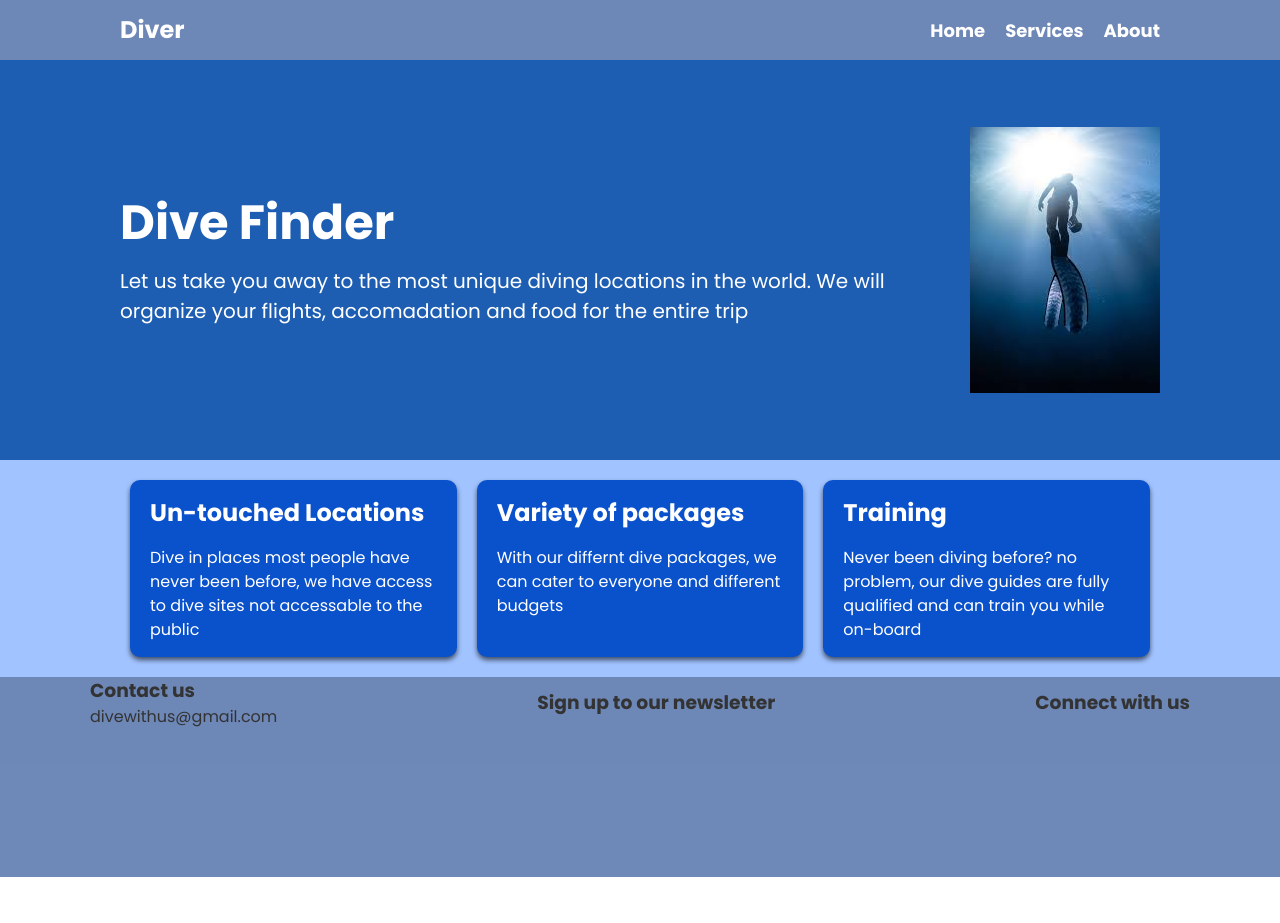
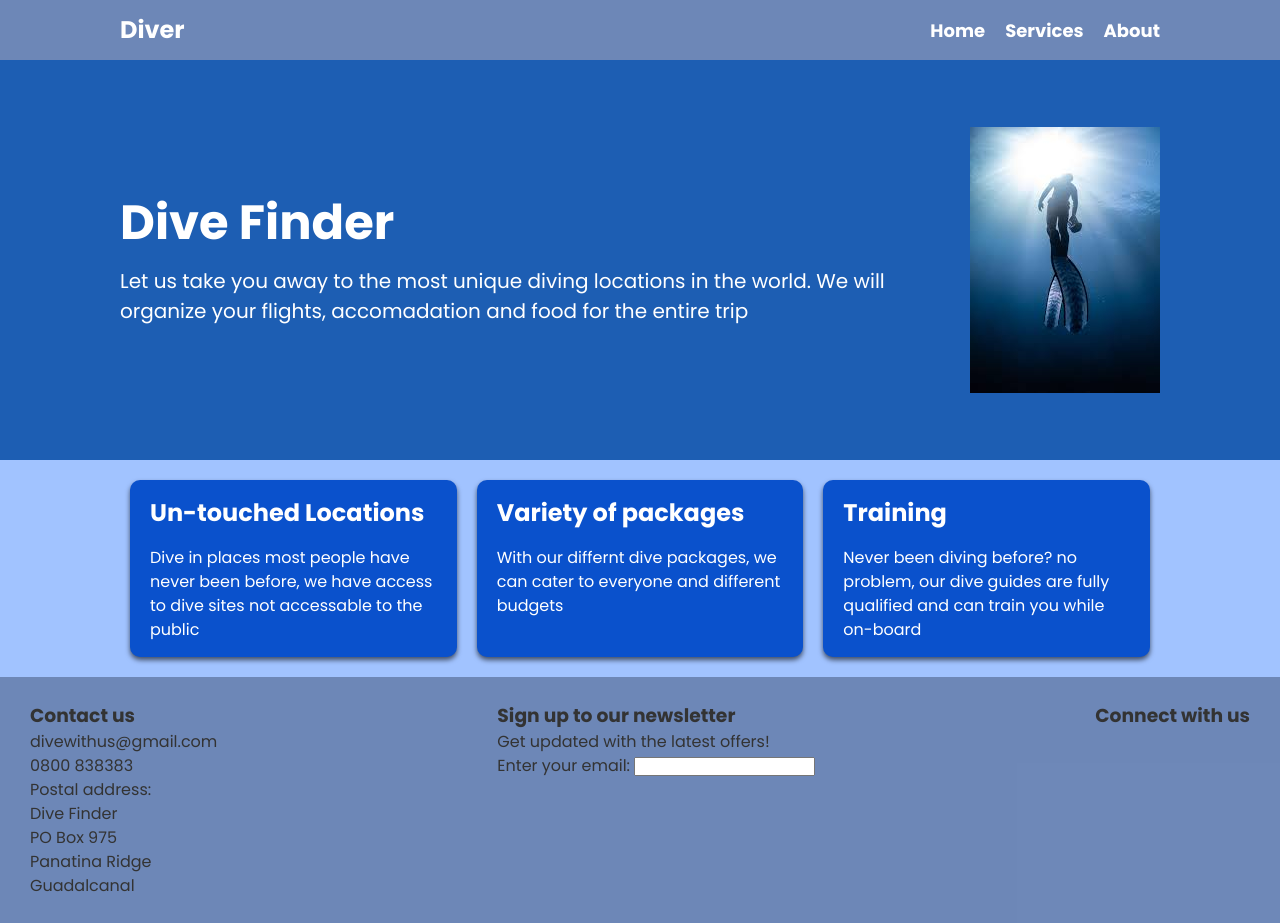
Before and after one commit to Euancc/Trial-react-build, a React (Vite) app in the folder Trial react build/: page / in a window 1280 px wide. Before the commit the page ends 877 px from the top, so only its background shows below. Built offline with nearby package versions, Linux system fonts and the light colour scheme.

Commit message:
footer continued

```diff
--- a/Trial react build/src/components/Footer.css
+++ b/Trial react build/src/components/Footer.css
@@ -3,11 +3,20 @@ footer {
   background: #3467;
 }
 
-.footer .foot-container {
+.foot-container {
   display: flex;
   justify-content: space-between;
-  align-items: center;
   height: 100%;
   margin: 0 auto;
-  padding: 0 90px;
+  padding: 10px 15px;
+  max-width: 1400px;
 }
+
+.foot-container > div {
+  padding: 15px;
+}
+
+.email-sect {
+  flex-direction: column;
+  align-items: center;
+}
--- a/Trial react build/src/components/Footer.jsx
+++ b/Trial react build/src/components/Footer.jsx
@@ -7,10 +7,24 @@ export default function Footer() {
       <div className="foot-container">
         <div>
           <h3>Contact us</h3>
+
           <p>divewithus@gmail.com</p>
+          <p>0800 838383</p>
+          <p>Postal address:</p>
+          <p>Dive Finder</p>
+          <p>PO Box 975</p>
+          <p>Panatina Ridge</p>
+          <p>Guadalcanal</p>
         </div>
         <div>
           <h3>Sign up to our newsletter</h3>
+          <div className="email-sect">
+            <p>Get updated with the latest offers!</p>
+            <form>
+              <label for="email">Enter your email: </label>
+              <input type="email"></input>
+            </form>
+          </div>
         </div>
         <div>
           <h3>Connect with us</h3>
```
